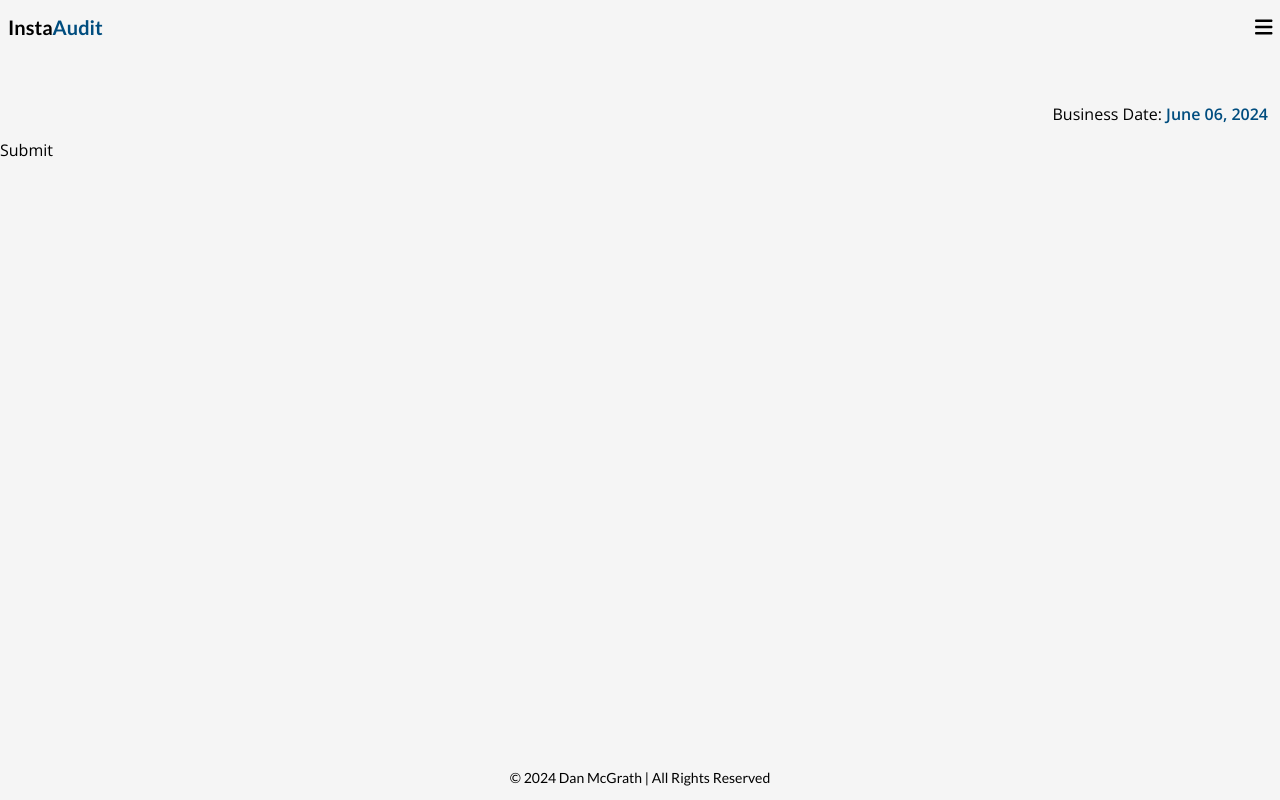
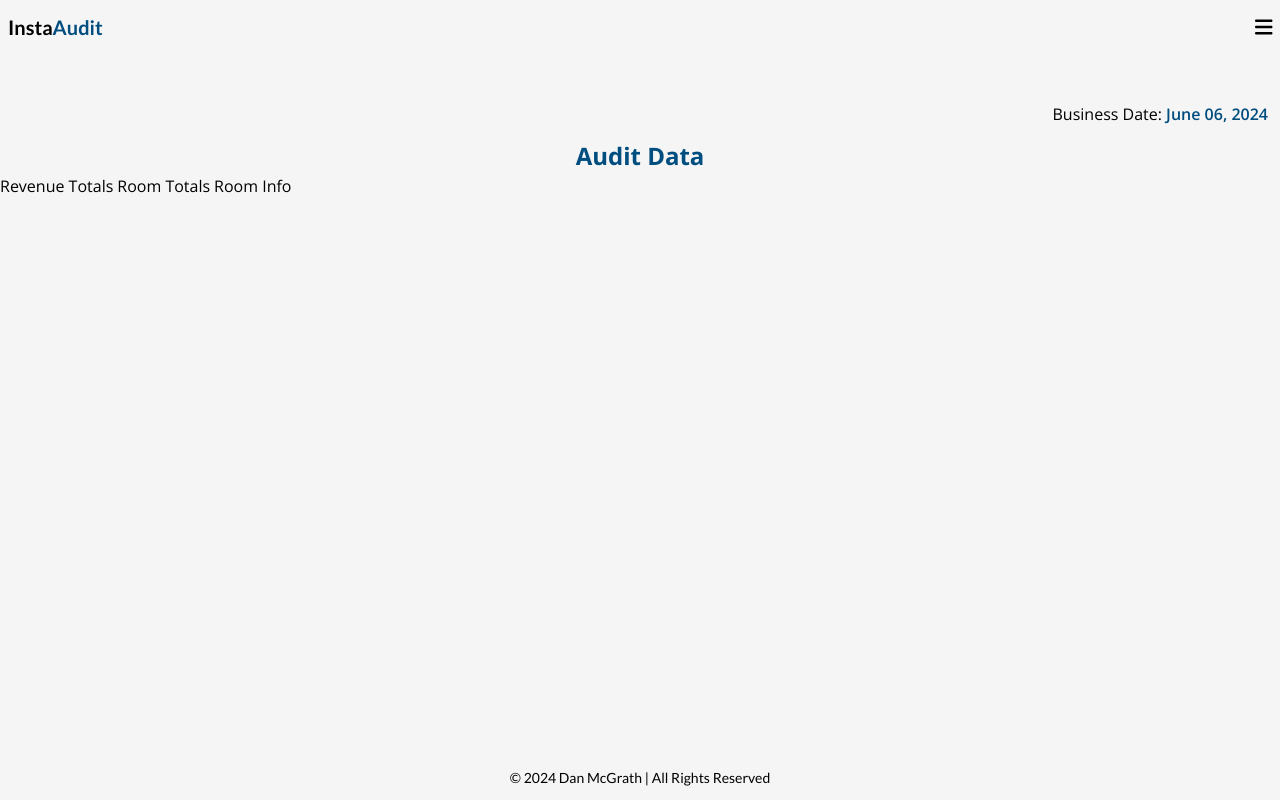
Before and after one commit to Dan-McGrath/InstaAudit, a React (Vite) app in the folder frontend/: page /dashboard/audit/submit in a window 1280 px wide. Built offline with nearby package versions, Linux system fonts and the light colour scheme; no server answers.

Commit message:
Remove change handler from hook

```diff
--- a/frontend/src/pages/Audit/AuditForm.jsx
+++ b/frontend/src/pages/Audit/AuditForm.jsx
@@ -2,12 +2,12 @@ import { useState } from 'react';
 import { useHotelData } from '../../store/useHotelData';
 
 const AuditForm = () => {
-  const { sumbitData, handleChange } = useHotelData();
+  const { sumbitData } = useHotelData();
 
   // Revenue data
-  const [roomRevenue, setRoomRevenue] = useState(0);
-  const [groupRevenue, setGroupRevenue] = useState(0);
-  const [contractRevenue, setcontractRevenue] = useState(0);
+  const [roomRevenue, setRoomRevenue] = useState();
+  const [groupRevenue, setGroupRevenue] = useState();
+  const [contractRevenue, setcontractRevenue] = useState();
 
   // Room Data
   const [totalRooms, setTotalRooms] = useState(0);
@@ -23,10 +23,60 @@ const AuditForm = () => {
   const [outOfOrderRooms, setOutOfOrderRooms] = useState([]);
 
   return (
-    <form onSubmit={(e) => sumbitData(e)}>
-      <input type="submit" disabled />
-    </form>
+    <>
+      <h2 className="text-2xl font-bold text-center text-primaryColor">Audit Data</h2>
+      <nav>
+        <ul className="flex items-center gap-1 after:">
+          <li>Revenue Totals</li>
+          <li>Room Totals</li>
+          <li>Room Info</li>
+        </ul>
+      </nav>
+    </>
   );
 };
 
 export default AuditForm;
+
+//<form onSubmit={(e) => sumbitData(e)} className="w-3/4 mx-auto ">
+//   <div className="flex justify-end w-full mb-2">
+//     <input
+//       type="submit"
+//       disabled
+//       className="px-2 py-1 rounded-md bg-secondaryColor disabled:bg-gray-500 disabled:text-white"
+//     />
+//   </div>
+//   <fieldset className="flex flex-col items-center gap-4">
+//     <legend className="mb-2 font-semibold text-center text-primaryColor">Revenue</legend>
+//     <label className="" htmlFor="roomRevenue">
+//       Room Revenue
+//     </label>
+//     <input
+//       type="number"
+//       id="roomRevenue"
+//       placeholder="Room Revenue"
+//       value={roomRevenue}
+//       onChange={(e) => setRoomRevenue(Number(e.target.value))}
+//     />
+//     <label className="" htmlFor="groupRevenue">
+//       Group Revenue
+//     </label>
+//     <input
+//       type="number"
+//       id="groupRevenue"
+//       placeholder="Group Revenue"
+//       value={groupRevenue}
+//       onChange={(e) => setGroupRevenue(Number(e.target.value))}
+//     />
+//     <label className="" htmlFor="contractRevenue">
+//       Contract Revenue
+//     </label>
+//     <input
+//       type="number"
+//       id="contractRevenue"
+//       placeholder="Contract Revenue"
+//       value={contractRevenue}
+//       onChange={(e) => setcontractRevenue(Number(e.target.value))}
+//     />
+//   </fieldset>
+// </form>
--- a/frontend/src/store/useHotelData.jsx
+++ b/frontend/src/store/useHotelData.jsx
@@ -50,12 +50,6 @@ export const HotelProvider = ({ children }) => {
     setHotelData([...hotelData, submittedData]);
   };
 
-  const handleChange = (e, setter) => {
-    const name = e.target.name;
-    const value = e.target.value;
-    setter((data) => ({ ...data, [name]: value }));
-  };
-
   // TODO: Find a way to differ this so it dosn't cause issues with other info sent
   const fetchHotelData = async () => {
     const response = await fetch(fetchURL + hotelDataEndpoint, {
@@ -95,7 +89,6 @@ export const HotelProvider = ({ children }) => {
       mtd,
       fetchHotelData,
       submitData,
-      handleChange,
       setBusinessDate,
       getOverviewByDate,
       setYtd,
```
